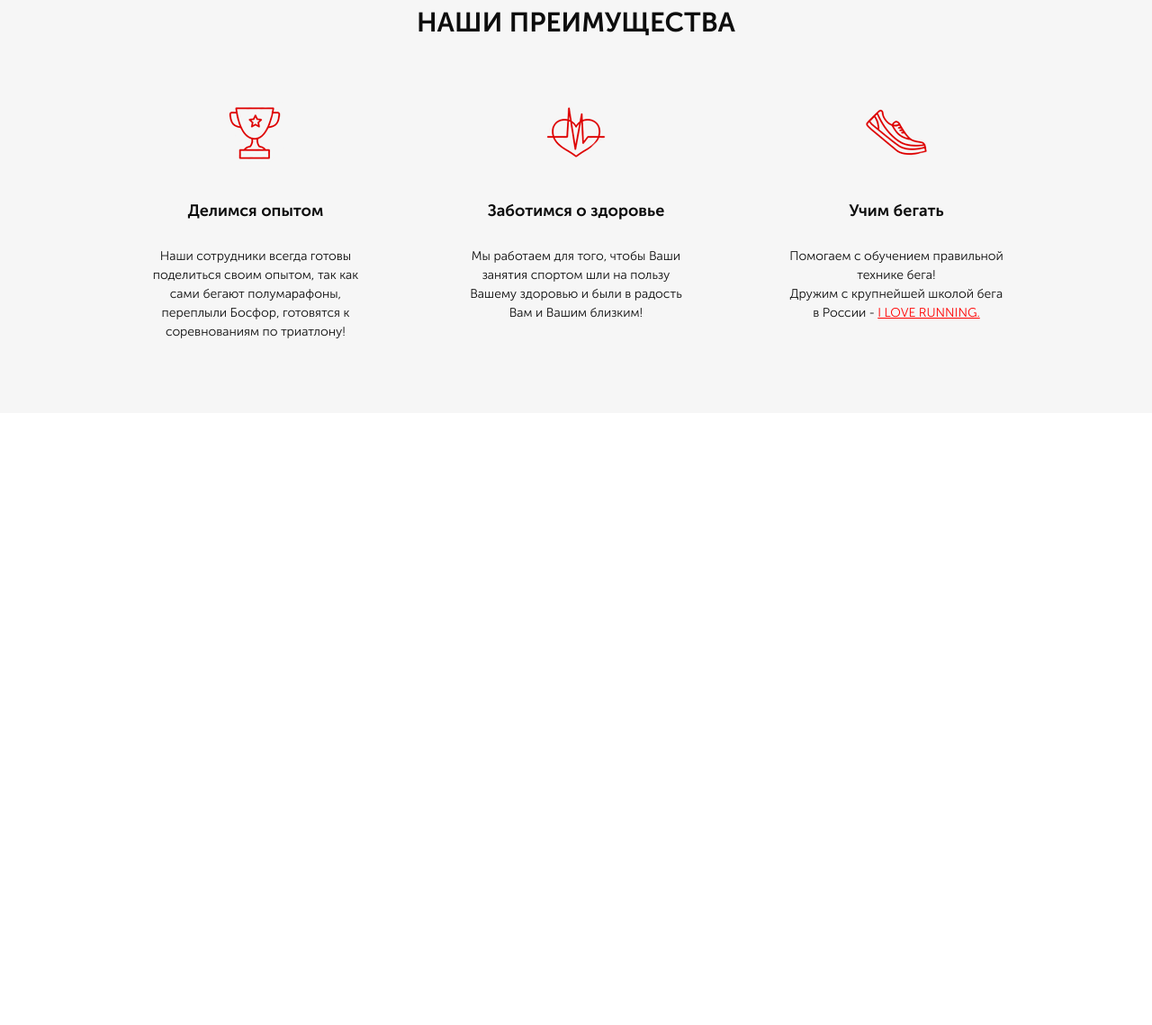
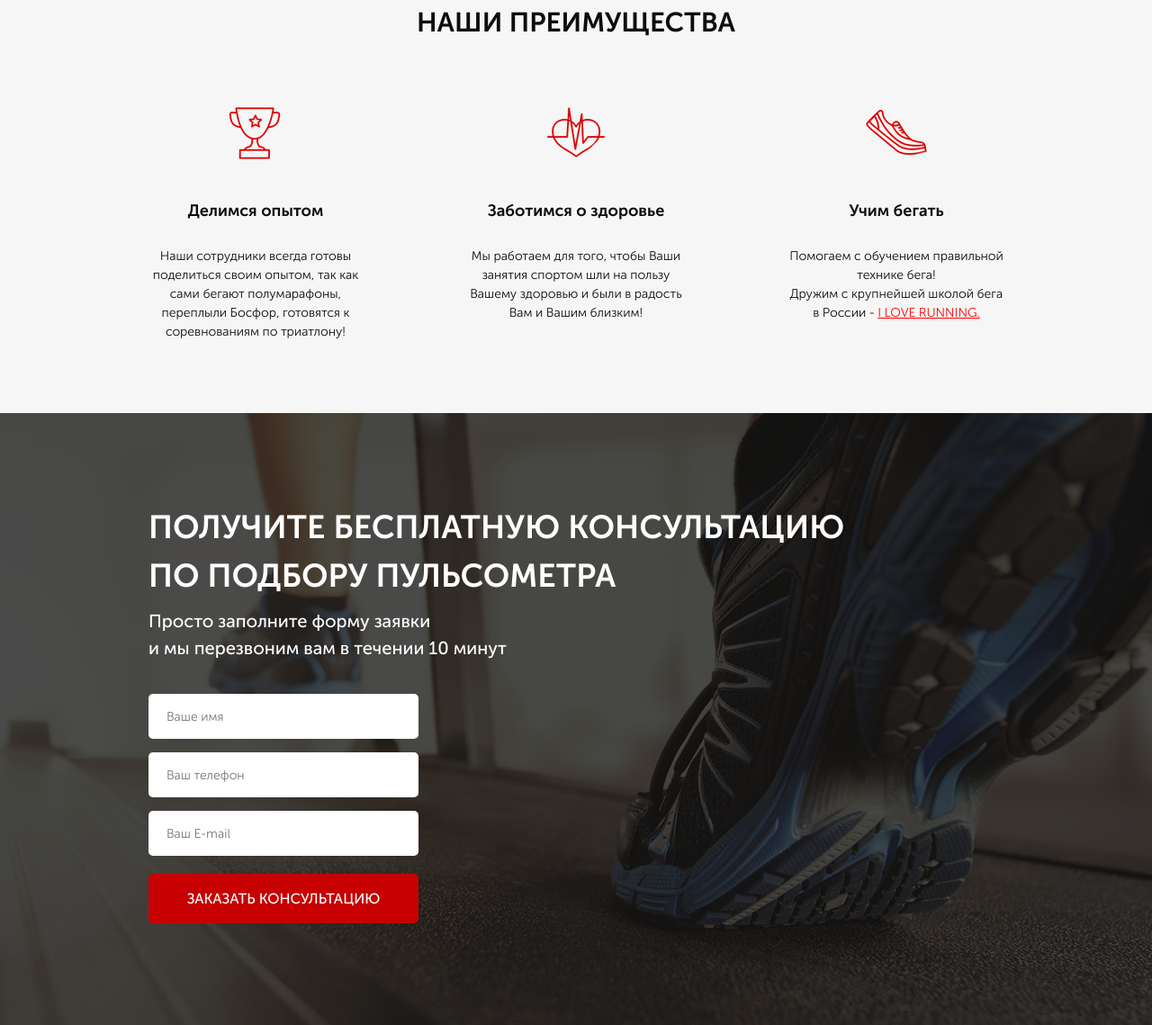
Before and after one commit to TheRijex/Pulse_shop, a website: page src/index.html in a window 1280 px wide. Shown: the part 759-1898 px from the top of the page at 90% size. Before the commit the page ends 1218 px from the top, so only its background shows below. Drawn offline with Linux system fonts and the light colour scheme.

Commit message:
добавлена секция с формой

```diff
--- a/src/index.html
+++ b/src/index.html
@@ -97,5 +97,24 @@
             </div>
         </div>
     </div>
+
+    <div class="consultation">
+        <div class="container">
+            <h2 class="title title_left">
+                Получите бесплатную консультацию<br>
+                по подбору пульсометра
+            </h2>
+            <div class="consultation__descr">
+                Просто заполните форму заявки<br>
+                и мы перезвоним вам в течении 10 минут
+            </div>
+            <form action="#" class="feed-form">
+                <input name="name" type="text" required placeholder="Ваше имя">
+                <input name="tel" type="tel" required placeholder="Ваш телефон">
+                <input name="email" type="email" required placeholder="Ваш E-mail">
+                <button class="button button_submit">Заказать консультацию</button>
+            </form>
+        </div>
+    </div>
 </body>
 </html>
--- a/src/sass/blocks/_benefits.scss
+++ /dev/null
@@ -1,35 +0,0 @@
-.benefits{
-    height: 470px;
-    background-color: #F6F6F6;
-    display: flex;
-    justify-content: center;
-    &__header{
-        text-align: center;
-        margin-top: 70px;
-    }
-    &__wraper{
-        margin-top: 65px;
-        display: flex;
-        flex-direction: column;
-        align-items: center;
-
-    }
-    &__slogo{
-        text-align: center;
-        margin-top: 40px;
-    }
-    &__discr{
-        text-align: center;
-        margin-top: 26px;
-        a{
-            color: $main-color;
-        }
-    }
-    &__item{
-        width: 250px;
-        img{
-            display: block;
-            margin: 0 auto;
-        }
-    }
-}
--- a/src/sass/blocks/_buttons.scss
+++ b/src/sass/blocks/_buttons.scss
@@ -14,4 +14,9 @@
         height: 50px;
         font-size: 16px;
     }
+    &_submit{
+        width: 100%;
+        height: 55px;
+        font-size: 16px;
+    }
 }
--- /dev/null
+++ b/src/sass/blocks/_consultation.scss
@@ -0,0 +1,11 @@
+.consultation{
+    min-height: 680px;
+    padding: 100px 0 92px 0;
+    background: url('../../img/consultation.jpg') center (center/cover) no-repeat;
+    &__descr{
+        color: #ffffff;
+        font-size: 20px;
+        font-weight: 500;
+
+    }
+}
--- /dev/null
+++ b/src/sass/blocks/_forms.scss
@@ -0,0 +1,20 @@
+.feed-form{
+    margin-top: 36px;
+    display: flex;
+    flex-direction: column;
+    width: 300px;
+    input{
+        height: 50px;
+        border-radius: 5px;
+        background-color: #ffffff;
+        margin-bottom: 15px;
+        border: none;
+        padding: 0 20px;
+        color: #4b4b4b;
+        font-size: 14px;
+        font-weight: 300;
+        &:nth-child(3){
+            margin-bottom: 20px;
+        }
+    }
+}
--- a/src/sass/blocks/_titles.scss
+++ b/src/sass/blocks/_titles.scss
@@ -3,4 +3,10 @@
     font-size: 30px;
     font-weight: 700;
     text-align: center;
+    text-transform: uppercase;
+    &_left{
+        text-align: left;
+        font-size: 36px;
+        color: white;
+    }
 }
--- a/src/sass/style.scss
+++ b/src/sass/style.scss
@@ -11,3 +11,5 @@
 @import 'blocks/buttons';
 @import 'blocks/advantages';
 @import 'blocks/titles';
+@import 'blocks/consultation';
+@import 'blocks/forms';
```
Also changed, not shown: src/css/style.min.css.
